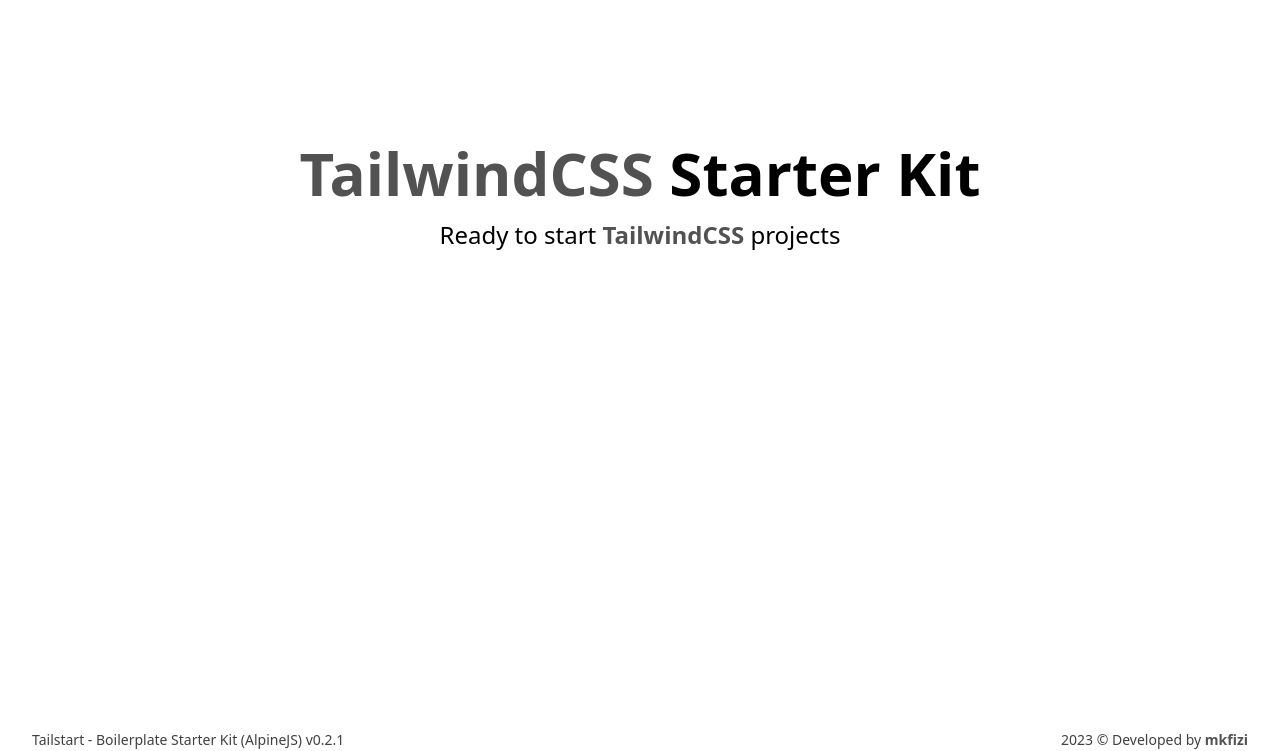
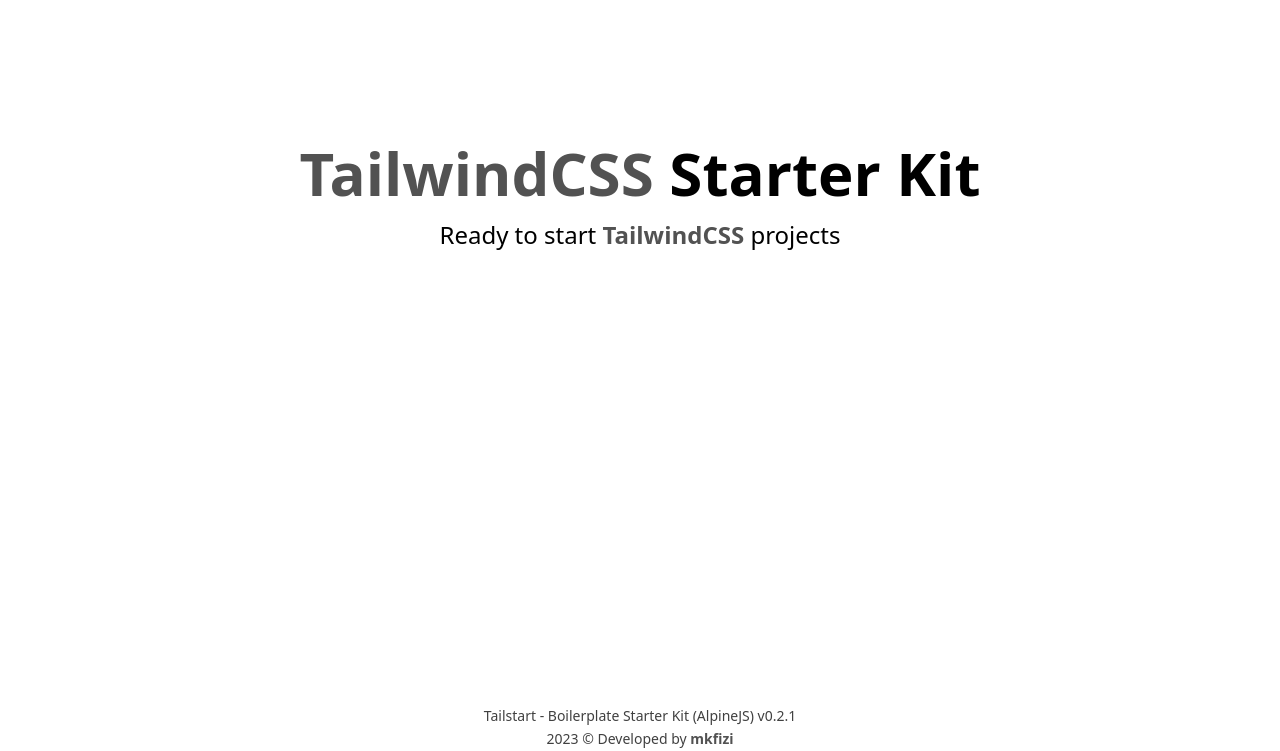
Before and after one commit to mkfizi/tailstart-boilerplate-alpinejs, a website: page index.html in a window 1280 px wide. Shown: the part 49-800 px from the top of the page. Drawn offline with nearby package versions, Linux system fonts and the light colour scheme.

Commit message:
Revise footer appearance

```diff
--- a/index.html
+++ b/index.html
@@ -103,7 +103,7 @@
     </nav>
 
     <!-- Content -->
-    <main class="w-full max-w-screen-xl px-4 pt-16 pb-24 mx-auto lg:pb-20 sm:px-8">
+    <main class="w-full max-w-screen-xl px-4 pt-16 pb-32 mx-auto sm:px-8">
         <header class="max-w-screen-md py-16 mx-auto text-center">
             <h1 class="text-4xl font-black text-black sm:text-5xl lg:text-6xl dark:text-white"><span class="text-neutral-600 dark:text-neutral-400">TailwindCSS</span> Starter Kit</h1>
             <h2 class="mt-4 text-lg text-black sm:text-xl lg:text-2xl dark:text-white">Ready to start <span class="font-bold text-neutral-600 dark:text-neutral-400">TailwindCSS</span> projects</h2>
@@ -111,8 +111,8 @@
     </main>
 
     <!-- Footer -->
-    <footer class="absolute bottom-0 flex flex-col items-center justify-between w-full max-w-screen-xl px-4 pb-px transform -translate-x-1/2 sm:flex-row left-1/2 sm:px-8">
-        <p class="text-sm text-center text-neutral-700 dark:text-neutral-300"><span id="footer-app-name"></span> v<span id="footer-app-version"></span></p>
+    <footer class="absolute bottom-0 w-full max-w-screen-xl px-4 pb-px text-center transform -translate-x-1/2 left-1/2 sm:px-8">
+        <p class="text-sm text-neutral-700 dark:text-neutral-300"><span id="footer-app-name"></span> v<span id="footer-app-version"></span></p>
         <span class="text-sm text-neutral-700 dark:text-neutral-300"><span id="footer-year"></span> © Developed by <a href="https://mkfizi.dev" target="_blank" class="inline-block font-semibold text-neutral-600 dark:text-neutral-400 hover:text-black dark:hover:text-white">mkfizi</a></span>
     </footer>
 </body>
```
Also changed, not shown: src/css/app.css.
